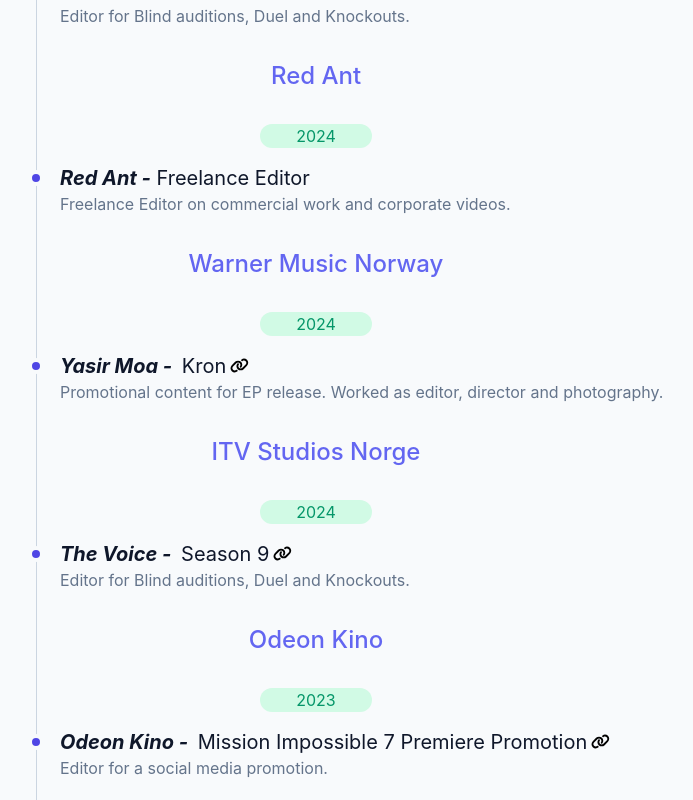
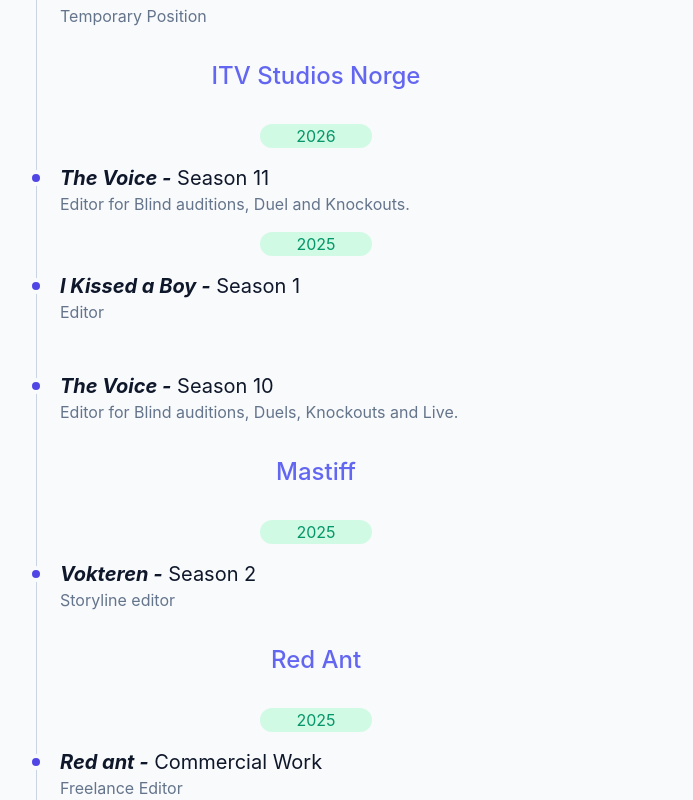
Before and after one commit to YonkoSalar/Ruben-portfolio, a React (Create React App) app: page / in a window 1280 px wide. Shown: the part 2020-2820 px from the top of the page, without its empty margins (324-1017 px from the left). Built offline with nearby package versions, Linux system fonts and the light colour scheme.

Commit message:
Update timeline

```diff
--- a/src/pages/Timeline.tsx
+++ b/src/pages/Timeline.tsx
@@ -20,22 +20,68 @@
 
 const companyEvents: CompanyEvent[] = [
   {
+    companyName: "Red Ant",
+    years: [
+      {
+        year: "2026",
+        customers: [
+          { customer: "Red Ant", title: "Lead Editor", description: "Temporary Position", url: ""},
+        ],
+      },
+    ],
+  },
+
+
+  {
     companyName: "ITV Studios Norge",
+    years: [
+      {
+        year: "2026",
+        customers: [
+          { customer: "The Voice", title: "Season 11", description: "Editor for Blind auditions, Duel and Knockouts. ",  url: "" },
+        ],
+      },
+
+      {
+        year: "2025",
+        customers: [
+          { customer: "I Kissed a Boy", title: "Season 1", description: "Editor",  url: "" },
+          { customer: "The Voice", title: "Season 10", description: "Editor for Blind auditions, Duels, Knockouts and Live. ",  url: "" },
+        ],
+      },
+    ],
+  },
+    {
+    companyName: "Mastiff",
     years: [
       {
         year: "2025",
         customers: [
-          { customer: "The Voice", title: "Season 10", description: "Editor for Blind auditions, Duel and Knockouts. ",  url: "" },
+          { customer: "Vokteren", title: "Season 2", description: "Storyline editor",  url: "" },
         ],
       },
     ],
   },
+
   {
     companyName: "Red Ant",
     years: [
       {
+        year: "2025",
+        customers: [
+          { customer: "Red ant", title: "Commercial Work", description: "Freelance Editor", url: ""},
+          { customer: "Historical Museum", title: "Exhibition Film", description: "Freelance Editor",  url: "" },
+          { customer: "The Norwgian Public Roads administration", title: "Commercial Work", description: "Freelance Editor",  url: "" },
+          { customer: "Atea", title: "Commercial Work", description: "Freelance Editor",  url: "" },
+          { customer: "Radio Player", title: "Commercial Work", description: "Freelance Editor",  url: "" },
+        ],
+      },
+
+      {
         year: "2024",
         customers: [
+          { customer: "Norwegian Directorate for Higher Education and Skills", title: "Commercial Work", description: "Freelance Editor", url: ""},
+          { customer: "The Norwgian Public Roads administration", title: "Commercial Work", description: "Freelance Editor",  url: "" },
           { customer: "Red Ant", title: "Freelance Editor", description: "Freelance Editor on commercial work and corporate videos.", url: "" },
         ],
       },
```
